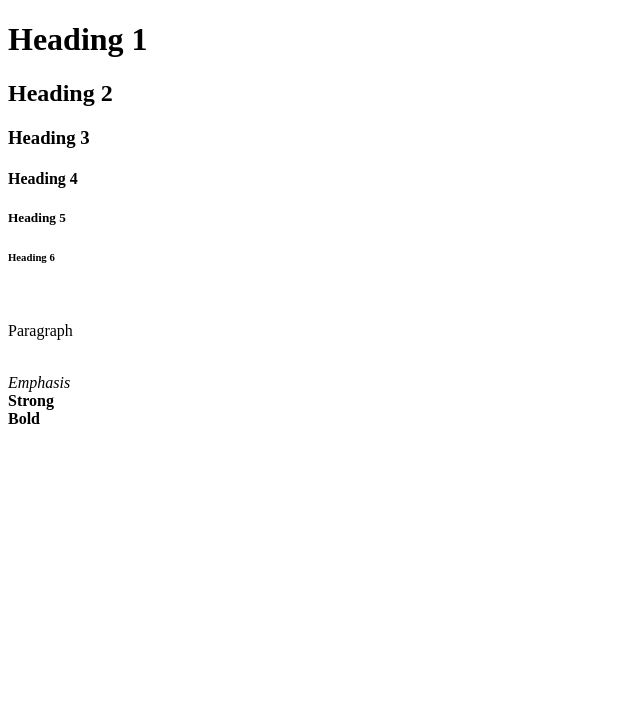
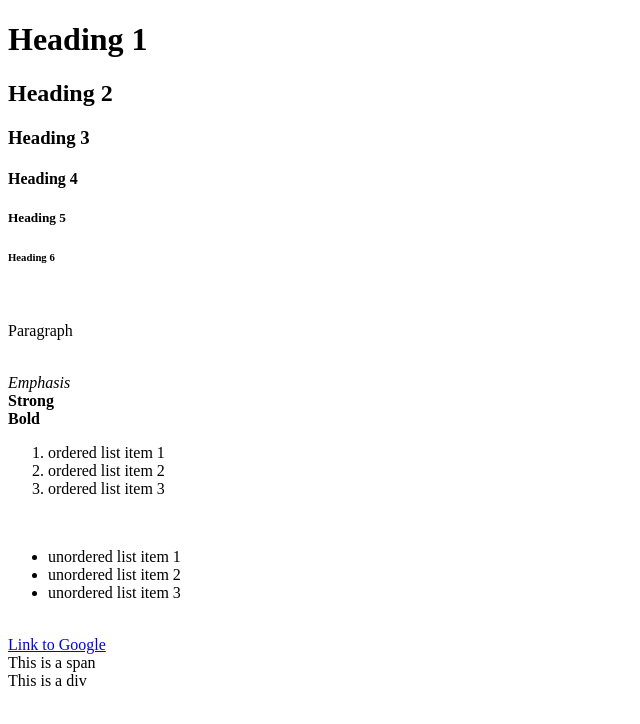
Before and after one commit to NPartin/UAB-CS-221, a plain HTML site: page Lab1/myfirstpage.html in a window 1280 px wide. Shown: the whole page, without its empty margins (0-640 px from the left). Drawn offline with Linux system fonts and the light colour scheme.

Commit message:
Changes to <body> in myfirstpage.html

```diff
--- a/Lab1/myfirstpage.html
+++ b/Lab1/myfirstpage.html
@@ -6,35 +6,51 @@
         <!-- css attributes will go here -->
     </head>
     <body>
-        <!-- headings -->
+        <!--headings-->
         <h1>Heading 1</h1>
         <h2>Heading 2</h2>
         <h3>Heading 3</h3>
         <h4>Heading 4</h4>
         <h5>Heading 5</h5>
         <h6>Heading 6</h6>
+        <!--line break (spacer)-->
+        <br>
+        <!--paragraph-->
+        <p>Paragraph</p>
+        <br>
+        <!--emphasis-->
+        <em>Emphasis</em>
+        <br>
+        <!--strong-->
+        <strong>Strong</strong>
+        <br>
+        <!--bold-->
+        <b>Bold</b>
+        <br>
+        <!--ordered list-->
+        <ol>
+            <li> ordered list item 1</li>
+            <li> ordered list item 2</li>
+            <li> ordered list item 3</li>
+        </ol>
+        <br>
+        <!--unordered list-->
+        <ul>
+            <li> unordered list item 1</li>
+            <li> unordered list item 2</li>
+            <li> unordered list item 3</li>
+        </ul>
+        <br>
+        <!--Link-->
+        <a href="https://www.google.com">Link to Google</a>
+        <br>
+        <span>
+            This is a span
+        </span>
+        <br>
+        <div>
+            This is a div
+        </div>
+    </body>
 
-        <!-- line break (spacer) -->
-        <br>
-
-        <!-- paragraph -->
-        <p>Paragraph</p>
-
-        <br>
-
-        <!-- emphasis -->
-        <em>Emphasis</em>
-
-        <br>
-
-        <!-- strong -->
-        <strong>Strong</strong>
-
-        <br>
-
-        <!-- bold -->
-        <b>Bold</b>
-
-        <br>
-    </body>
 </html>
```
